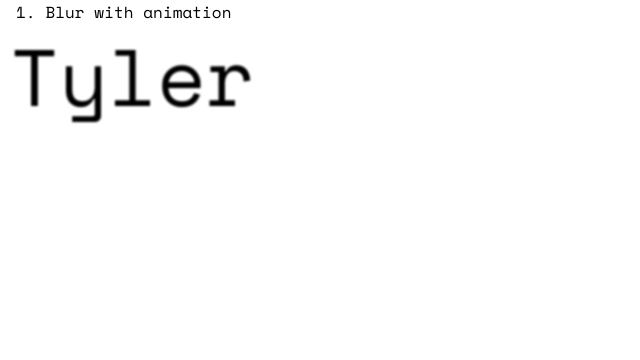
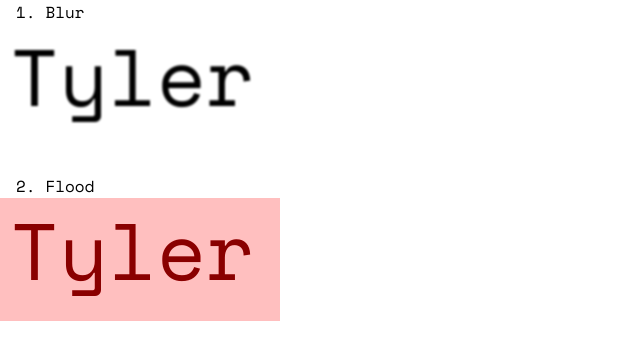
Before and after one commit to tylerschloesser/2021-10-20-svg, a React app: page / in a window 1280 px wide. Shown: the top 360 px of the page, without its empty margins (0-640 px from the left). Built offline with nearby package versions, Linux system fonts and the light colour scheme.

Commit message:
add demo 2

```diff
--- a/src/index.tsx
+++ b/src/index.tsx
@@ -41,7 +41,40 @@ const Demo1 = ({ idPrefix }: DemoProps) => (
   </svg>
 )
 
-const DEMOS = [{ Component: Demo1, label: 'Blur with animation' }]
+const Demo2 = ({ idPrefix }: DemoProps) => (
+  <svg>
+    <filter id={`${idPrefix}-filter`}>
+      <feFlood floodColor="rgba(255,0,0,.5)" floodOpacity=".5" result="Flood">
+        <animate
+          attributeName="flood-color"
+          values="rgba(255,0,0,.5);rgba(0,0,255,.5);rgba(0,255,0,.5);rgba(255,0,0,.5)"
+          dur="5s"
+          repeatCount="indefinite"
+        />
+      </feFlood>
+      <feMerge>
+        <feMergeNode in="SourceGraphic" />
+        <feMergeNode in="Flood" />
+      </feMerge>
+    </filter>
+    <text
+      dx="10px"
+      dy="10px"
+      color="black"
+      fontFamily="Space Mono"
+      fontSize="80px"
+      dominantBaseline="hanging"
+      filter={`url(#${idPrefix}-filter)`}
+    >
+      Tyler
+    </text>
+  </svg>
+)
+
+const DEMOS = [
+  { Component: Demo1, label: 'Blur' },
+  { Component: Demo2, label: 'Flood' },
+]
 
 const App = () => (
   <ol>
```
